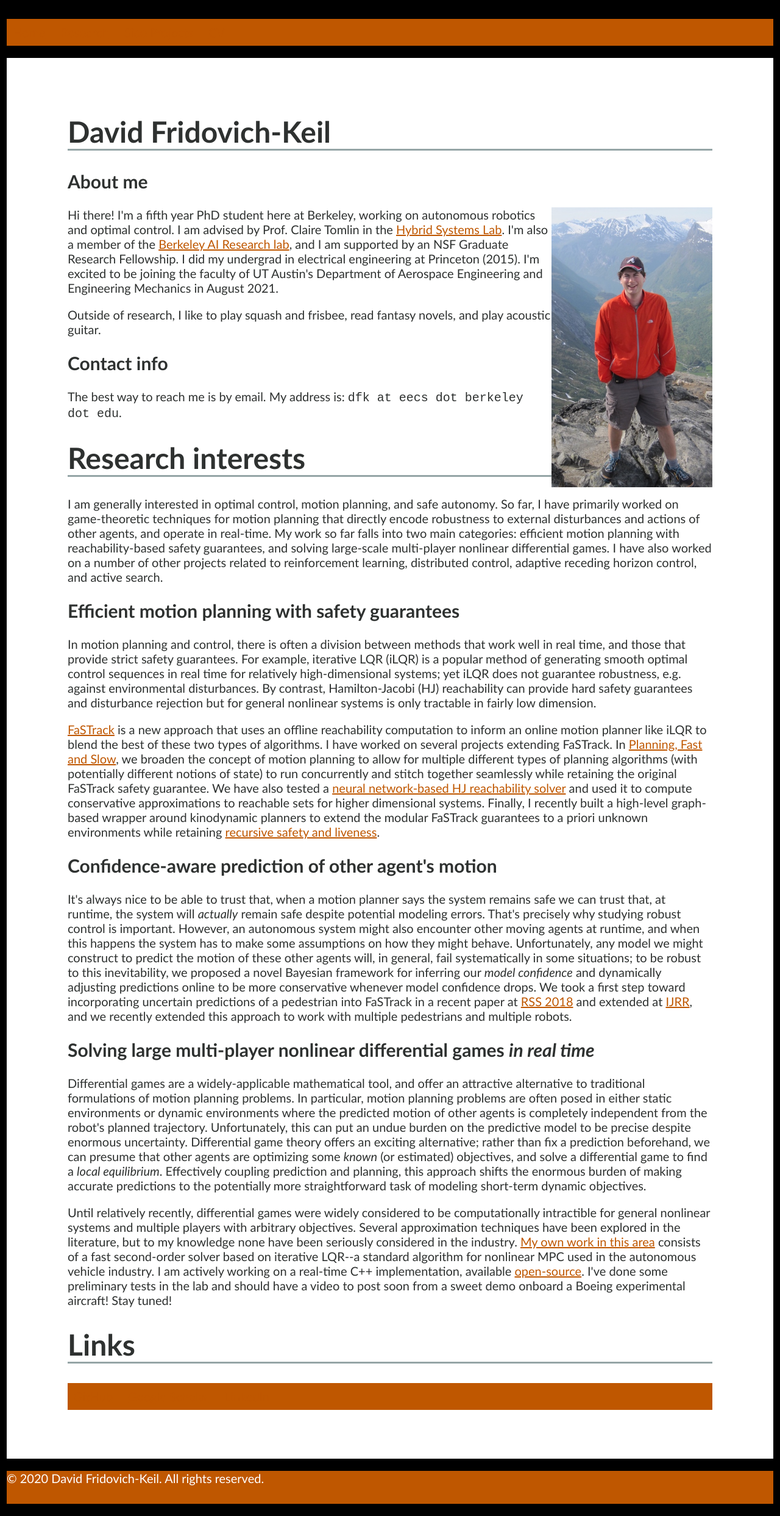
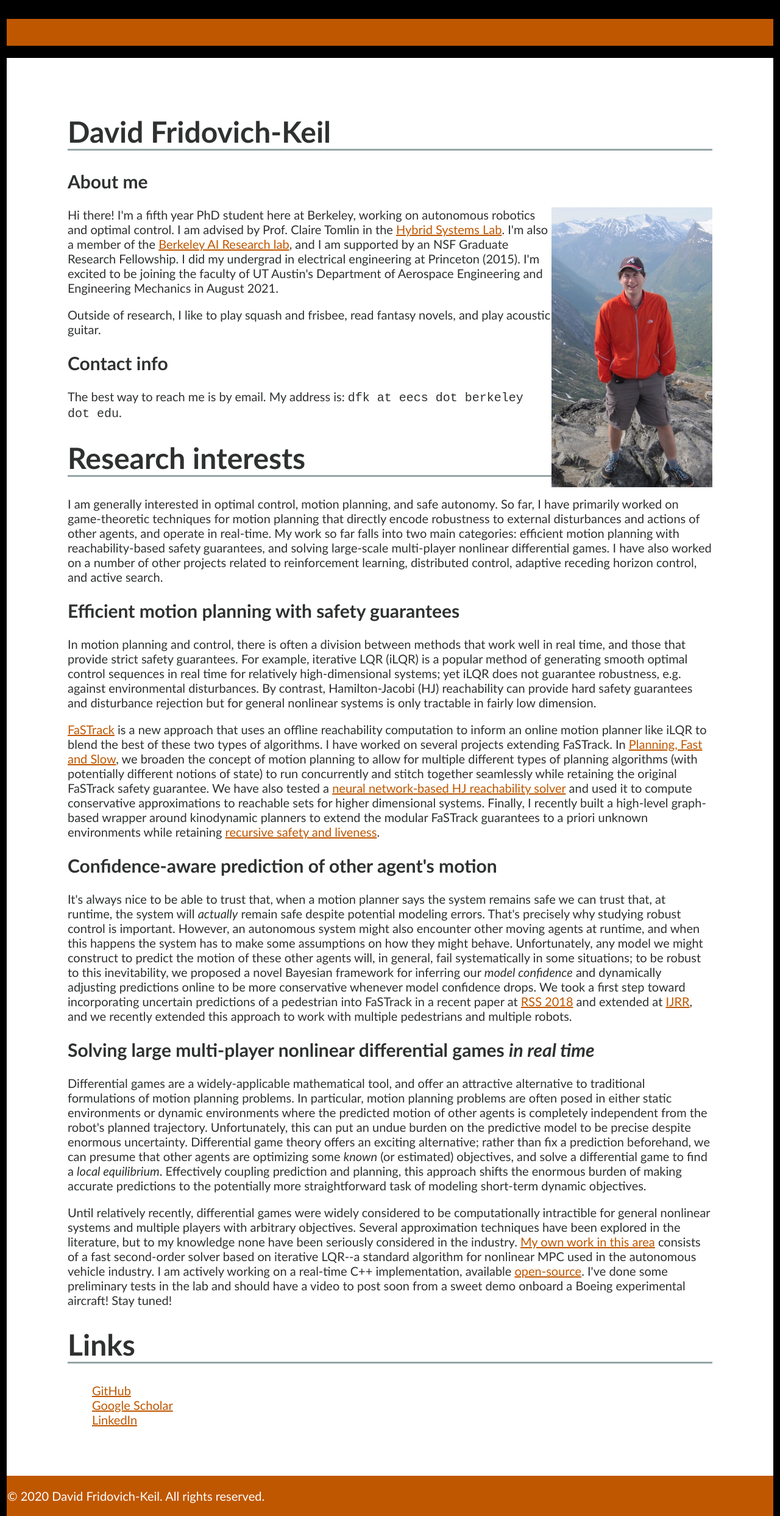
Before and after one commit to sarafridov/sarafridov.github.io, a Jekyll site: the page built from index.html, in a window 1280 px wide. Shown: the whole page at 61% size. Built offline with Jekyll 4.4.1, drawn with Linux system fonts in a browser that asks for light colours.

Commit message:
fixing list

```diff
--- a/index.html
+++ b/index.html
@@ -29,11 +29,9 @@ title: David Fridovich-Keil
       <p>Until relatively recently, differential games were widely considered to be computationally intractible for general nonlinear systems and multiple players with arbitrary objectives. Several approximation techniques have been explored in the literature, but to my knowledge none have been seriously considered in the industry. <a href="pdfs/ILQGames.pdf">My own work in this area</a> consists of a fast second-order solver based on iterative LQR--a standard algorithm for nonlinear MPC used in the autonomous vehicle industry. I am actively working on a real-time C++ implementation, available <a href="https://hjreachability.github.io/ilqgames/">open-source</a>. I've done some preliminary tests in the lab and should have a video to post soon from a sweet demo onboard a Boeing experimental aircraft! Stay tuned!</p>
 
 <h1>Links</h1>
-<nav>
-    <ul>
-        <li><a href="https://github.com/dfridovi">GitHub<a/></li>
-        <li><a href="https://scholar.google.com/citations?user=gqyTnpQAAAAJ&hl=en&oi=ao"">Google Scholar<a/></li>
-        <li><a href="https://www.linkedin.com/in/davidfridovichkeil">LinkedIn<a/></li>
-    </ul>
-</nav>
+<ul>
+    <li><a href="https://github.com/dfridovi">GitHub<a/></li>
+    <li><a href="https://scholar.google.com/citations?user=gqyTnpQAAAAJ&hl=en&oi=ao"">Google Scholar<a/></li>
+    <li><a href="https://www.linkedin.com/in/davidfridovichkeil">LinkedIn<a/></li>
+</ul>
 </div>
--- a/site.css
+++ b/site.css
@@ -44,6 +44,11 @@ h1 {
     font-size: 48px;
 }
 
+ul {
+    font-size: 20px;
+    color: #ffffff;
+}
+
 nav ul, footer ul {
     font-size: 20px;
     font-family: 'Gill Sans', sans-serif;
@@ -70,7 +75,7 @@ footer {
     color: #ffffff;
     background-color: #bf5700;
     border-bottom: 1px;
-    padding-bottom: 10px;
+    padding: 1px;
 }
 
 /* =================================================== */
```
